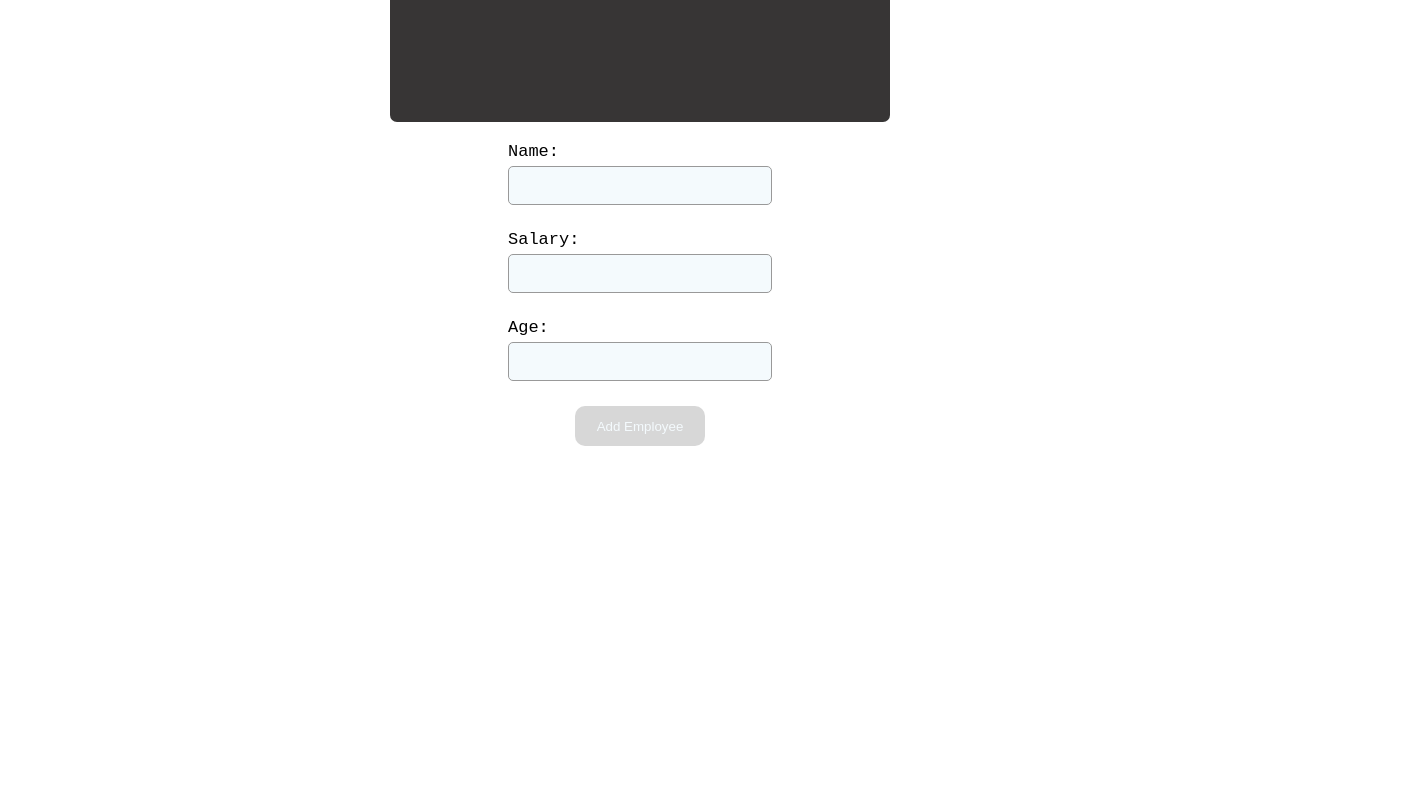
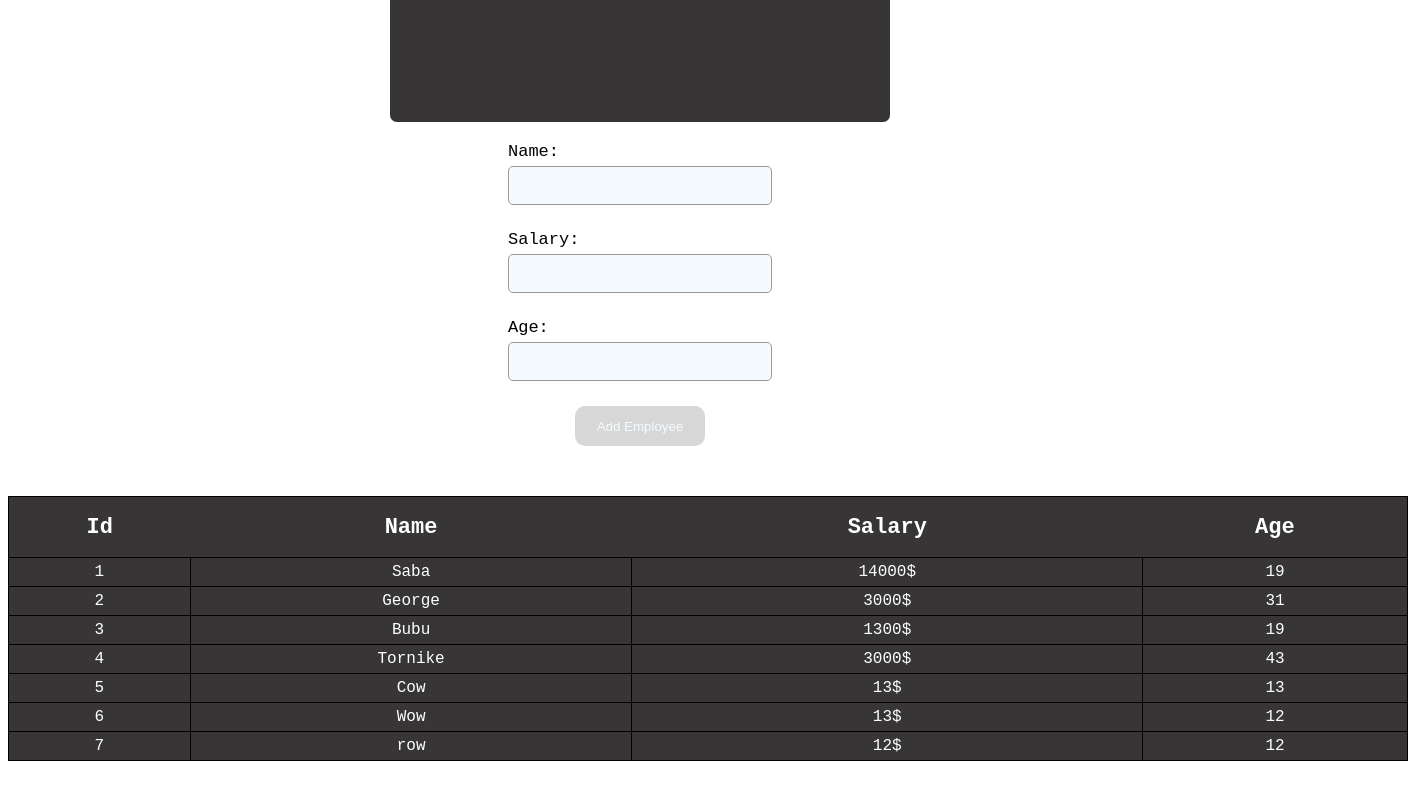
Before and after one commit to sabam23/Angular-Homework, an Angular app: page / in a window 1280 px wide. Shown: the part 336-1136 px from the top of the page, 1408 px wide, since content can reach past the window. Before the commit the page ends 802 px from the top, so only its background shows below. Built offline with nearby package versions, Linux system fonts and the light colour scheme; data requests are answered from the project's data file.

Commit message:
Finish(employeeForm Task2) Get Method

```diff
--- a/db.json
+++ b/db.json
@@ -17,6 +17,30 @@
       "salary": 1300,
       "age": 19,
       "id": 3
+    },
+    {
+      "name": "Tornike",
+      "salary": 3000,
+      "age": 43,
+      "id": 4
+    },
+    {
+      "name": "Cow",
+      "salary": 13,
+      "age": 13,
+      "id": 5
+    },
+    {
+      "name": "Wow",
+      "salary": 13,
+      "age": 12,
+      "id": 6
+    },
+    {
+      "name": "row",
+      "salary": 12,
+      "age": 12,
+      "id": 7
     }
   ]
 }
--- a/src/app/employee-form/employee-form.component.css
+++ b/src/app/employee-form/employee-form.component.css
@@ -35,4 +35,27 @@
   background: #d7d7d7;
 }
 
+.employeeTable {
+  width: 1400px;
+  border: solid black 1px;
+  margin: 50px auto;
+  border-collapse: collapse;
+  text-align: center;
+  background: #373535;
+  color: white;
+}
+.employeeTable td, .employeeTable th {
+  border: solid black 1px;
+  font-family: monospace;
+  font-size: 16px;
+  padding-top: 5px;
+  padding-bottom: 5px;
+}
+.employeeTable th {
+  height: 50px;
+  font-size: 22px;
+  font-weight: 900;
+  border: none;
+}
+
 /*# sourceMappingURL=employee-form.component.css.map */
--- a/src/app/employee-form/employee-form.component.html
+++ b/src/app/employee-form/employee-form.component.html
@@ -18,3 +18,21 @@
     <button class="employee-add-btn" [disabled]="employeeForm.invalid" (click)="onClickPost()">Add Employee</button>
   </form>
 </div>
+
+<table *ngIf="employeesDB.length" class="employeeTable">
+  <tr>
+    <th>Id</th>
+    <th>Name</th>
+    <th>Salary</th>
+    <th>Age</th>
+  </tr>
+
+  <ng-container *ngFor="let employee of employeesDB">
+    <tr>
+      <td>{{employee.id}}</td>
+      <td>{{employee.name}}</td>
+      <td>{{employee.salary}}$</td>
+      <td>{{employee.age}}</td>
+    </tr>
+  </ng-container>
+</table>
--- a/src/app/employee-form/employee-form.component.scss
+++ b/src/app/employee-form/employee-form.component.scss
@@ -34,8 +34,32 @@
 
       &:disabled {
         background: #d7d7d7;
-
       }
     }
   }
 }
+
+.employeeTable {
+  width: 1400px;
+  border: solid black 1px;
+  margin: 50px auto;
+  border-collapse: collapse;
+  text-align: center;
+  background: #373535;
+  color: white;
+
+  &  td,th {
+    border: solid black 1px;
+    font-family: monospace;
+    font-size: 16px;
+    padding-top: 5px;
+    padding-bottom: 5px;
+  }
+
+  & th {
+    height: 50px;
+    font-size: 22px;
+    font-weight: 900;
+    border: none;
+  }
+}
--- a/src/app/employee-form/employee-form.component.ts
+++ b/src/app/employee-form/employee-form.component.ts
@@ -28,13 +28,17 @@ export class EmployeeFormComponent implements OnInit {
 
   onClickPost() {
     this.employeeService.addData(this.employeeForm.value as unknown as Employee).subscribe();
-    this.employeeForm.reset()
+    this.employeesDB.push(this.employeeForm.value);
+    this.employeeForm.reset();
   }
 
+  employeesDB:any = [];
 
   constructor(private employeeService: EmployeeApiService) { }
 
   ngOnInit(): void {
+    this.employeeService.getData().subscribe(data => {
+      this.employeesDB = data;
+    });
   }
-
 }
--- a/src/app/item.model.ts
+++ b/src/app/item.model.ts
@@ -1,5 +1,5 @@
 export interface Employee {
-  id: string,
+  id: number,
   name: string,
   salary: string,
   age: string
```
Also changed, not shown: 1 other file (tests, documents, lock files or other folders).
